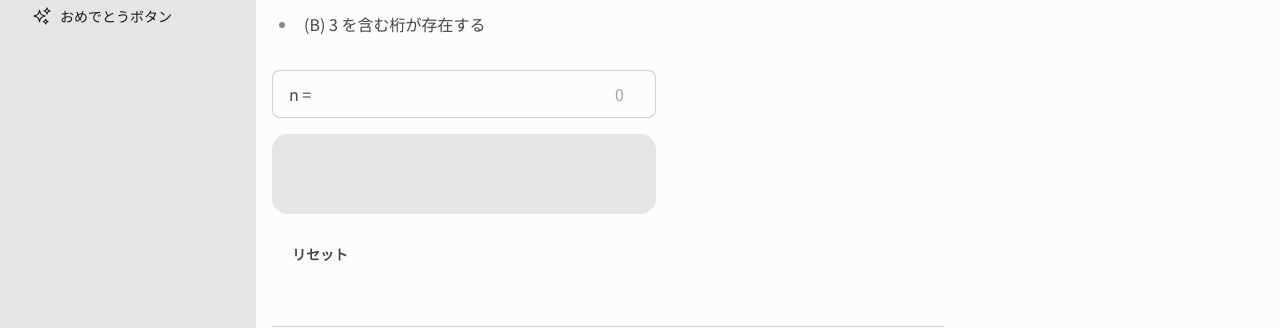
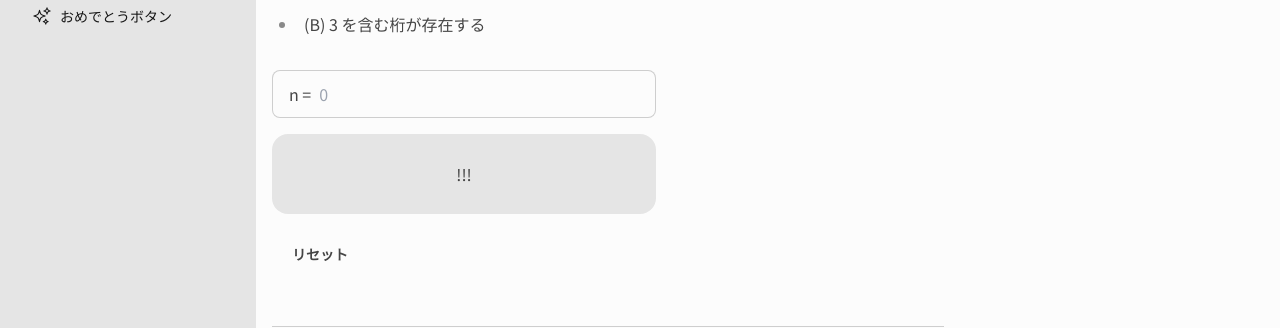
Before and after one commit to kem198/kems-toys, a Next.js app: page /nabeatsu-assessmenter in a window 1280 px wide. Shown: the part 238-566 px from the top of the page. Built offline with nearby package versions, Linux system fonts and the light colour scheme.

Commit message:
change React Hook Form

```diff
--- a/src/components/Atoms/LabeledNumberInput.tsx
+++ b/src/components/Atoms/LabeledNumberInput.tsx
@@ -1,36 +1,47 @@
-import { ChangeEvent } from 'react';
+import React from 'react';
+import { Controller, useFormContext } from 'react-hook-form';
 
 interface LabeledNumberInputProps {
+  name: string;
   labelText: string;
-  count: number | null;
-  setCount: (num: number | null) => void;
+  placeholder?: string;
+  rules?: any;
 }
 
-const LabeledNumberInput = ({
+const LabeledNumberInput: React.FC<LabeledNumberInputProps> = ({
+  name,
   labelText,
-  count,
-  setCount,
-}: LabeledNumberInputProps) => {
-  const handleInputChange = (event: ChangeEvent<HTMLInputElement>) => {
-    const newNum = parseInt(event.target.value, 10);
-    if (!Number.isNaN(newNum)) {
-      setCount(newNum);
-    } else {
-      setCount(null);
-    }
-  };
+  placeholder,
+  rules,
+}) => {
+  // useFormContext フックを使用してフォームのコンテキストにアクセスする
+  // 親コンポーネントから渡されたプロパティやメソッドを使用できる
+  // これを Controller へ渡すことでフォームの状態と連携する
+  const { control } = useFormContext();
 
   return (
-    <label className="input input-bordered flex items-center gap-2">
-      {labelText}
-      <input
-        value={count === null ? '' : count}
-        onChange={handleInputChange}
-        className="grow text-right"
-        placeholder="0"
-        type="number"
-      />
-    </label>
+    <Controller
+      name={name}
+      control={control}
+      rules={rules}
+      render={({ field, fieldState }) => (
+        <>
+          <label className="input input-bordered flex items-center gap-2">
+            {labelText}
+            <input
+              {...field}
+              value={field.value === null ? '' : field.value}
+              placeholder={placeholder}
+              type="text"
+              className="grow"
+            />
+          </label>
+          {fieldState.error && (
+            <span className="text-error">{fieldState.error.message}</span>
+          )}
+        </>
+      )}
+    />
   );
 };
 
--- a/src/components/Organisms/FizzBuzzCalc.tsx
+++ b/src/components/Organisms/FizzBuzzCalc.tsx
@@ -4,16 +4,28 @@ import { LabeledNumberInput } from '@/components/Atoms/LabeledNumberInput';
 import { ResetButton } from '@/components/Atoms/ResetButton';
 import { ResultDisplay } from '@/components/Atoms/ResultDisplay';
 import { doFizzBuzz } from '@/utilities/fizzbuzz';
-import { useState } from 'react';
+import { FormProvider, useForm } from 'react-hook-form';
+
+interface FormValues {
+  count: string;
+}
 
 const FizzBuzzCalc = () => {
-  const [count, setCount] = useState<number | null>(null);
+  const methods = useForm<FormValues>({
+    defaultValues: {
+      count: '',
+    },
+    mode: 'onChange', // バリデーションを onChange で実行する設定
+  });
+
+  const { reset, watch } = methods;
+  const count = watch('count');
 
   /**
    * count をリセットする関数
    */
   const resetCount = () => {
-    setCount(null);
+    reset({ count: '' });
   };
 
   /**
@@ -22,21 +34,37 @@ const FizzBuzzCalc = () => {
    * 入力値が自然数でない場合はエラーメッセージを設定する
    */
   const calculateFizzBuzz = () => {
-    if (count !== null && count > 0) {
-      return doFizzBuzz(count);
+    const num = parseInt(count, 10);
+    if (!Number.isNaN(num) && num > 0) {
+      return doFizzBuzz(num);
     }
-    if (count !== null && count <= 0) {
+    if (!Number.isNaN(num) && num <= 0) {
       return '入力値が自然数ではありません';
     }
     return null;
   };
 
   return (
-    <div className="container my-8 max-w-sm max-lg:mx-auto">
-      <LabeledNumberInput labelText="n =" count={count} setCount={setCount} />
-      <ResultDisplay>{calculateFizzBuzz()}</ResultDisplay>
-      <ResetButton onClick={resetCount} />
-    </div>
+    <FormProvider {...methods}>
+      <div className="container my-8 max-w-sm max-lg:mx-auto">
+        <form>
+          <LabeledNumberInput
+            name="count"
+            labelText="n ="
+            placeholder="0"
+            rules={{
+              required: 'このフィールドは必須です',
+              validate: {
+                isNumber: (value: string) =>
+                  /^-?\d+$/.test(value) || '半角数字のみ入力できます',
+              },
+            }}
+          />
+          <ResultDisplay>{calculateFizzBuzz()}</ResultDisplay>
+          <ResetButton onClick={resetCount} />
+        </form>
+      </div>
+    </FormProvider>
   );
 };
 
--- a/src/components/Organisms/NabeatsuAssessmenter.tsx
+++ b/src/components/Organisms/NabeatsuAssessmenter.tsx
@@ -2,21 +2,30 @@
 
 import { LabeledNumberInput } from '@/components/Atoms/LabeledNumberInput';
 import { isNabeatsu } from '@/utilities/nabeatsu';
-import { useState } from 'react';
+import { FormProvider, useForm } from 'react-hook-form';
 import { ResetButton } from '../Atoms/ResetButton';
 import { ResultDisplay } from '../Atoms/ResultDisplay';
 
-/**
- * NabeatsuAssessmenter コンポーネント
- */
+interface FormValues {
+  count: string;
+}
+
 const NabeatsuAssessmenter = () => {
-  const [count, setCount] = useState<number | null>(null);
+  const methods = useForm<FormValues>({
+    defaultValues: {
+      count: '',
+    },
+    mode: 'onChange',
+  });
+
+  const { reset, watch } = methods;
+  const count = watch('count');
 
   /**
    * count をリセットする関数
    */
   const resetCount = () => {
-    setCount(null);
+    reset({ count: '' });
   };
 
   /**
@@ -30,11 +39,26 @@ const NabeatsuAssessmenter = () => {
   };
 
   return (
-    <div className="container my-8 max-w-sm max-lg:mx-auto">
-      <LabeledNumberInput labelText="n =" count={count} setCount={setCount} />
-      <ResultDisplay>{getResult()}</ResultDisplay>
-      <ResetButton onClick={resetCount} />
-    </div>
+    <FormProvider {...methods}>
+      <div className="container my-8 max-w-sm max-lg:mx-auto">
+        <form>
+          <LabeledNumberInput
+            name="count"
+            labelText="n ="
+            placeholder="0"
+            rules={{
+              required: 'このフィールドは必須です',
+              validate: {
+                isNumber: (value: string) =>
+                  /^-?\d+$/.test(value) || '半角数字のみ入力できます',
+              },
+            }}
+          />
+          <ResultDisplay>{getResult()}</ResultDisplay>
+          <ResetButton onClick={resetCount} />
+        </form>
+      </div>
+    </FormProvider>
   );
 };
 
```
